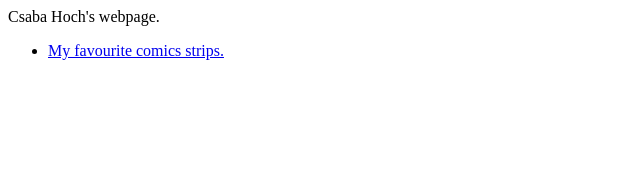
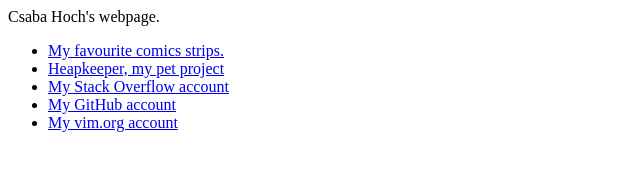
Before and after one commit to hcs42/hcs42.github.com, a plain HTML site: page index.html in a window 1280 px wide. Shown: the whole page, without its empty margins (0-640 px from the left). Drawn offline with Linux system fonts and the light colour scheme.

Commit message:
Profiles at other web pages added

```diff
--- a/index.html
+++ b/index.html
@@ -8,8 +8,13 @@
   Csaba Hoch's webpage.
     <ul>
         <li><a href="comics.html">My favourite comics strips.</a></li>
+        <li><a href="http://heapkeeper.org">Heapkeeper, my pet project</a></li>
+        <li><a href="http://stackoverflow.com/users/17916/hcs42">My Stack Overflow account</a></li>
+        <li><a href="http://github.com/hcs42">My GitHub account</a></li>
+        <li><a href="http://www.vim.org/account/profile.php?user_id=9728">My vim.org account</a></li>
     </ul>
 
+<!-- Google Analyzer -->
 <script type="text/javascript">
 var gaJsHost = (("https:" == document.location.protocol) ? "https://ssl." : "http://www.");
 document.write(unescape("%3Cscript src='" + gaJsHost + "google-analytics.com/ga.js' type='text/javascript'%3E%3C/script%3E"));
@@ -19,5 +24,6 @@ try {
 var pageTracker = _gat._getTracker("UA-11900702-1");
 pageTracker._trackPageview();
 } catch(err) {}</script>
+
 </body>
 </html>
```
Also changed, not shown: comics.html (+1 -1 lines).
